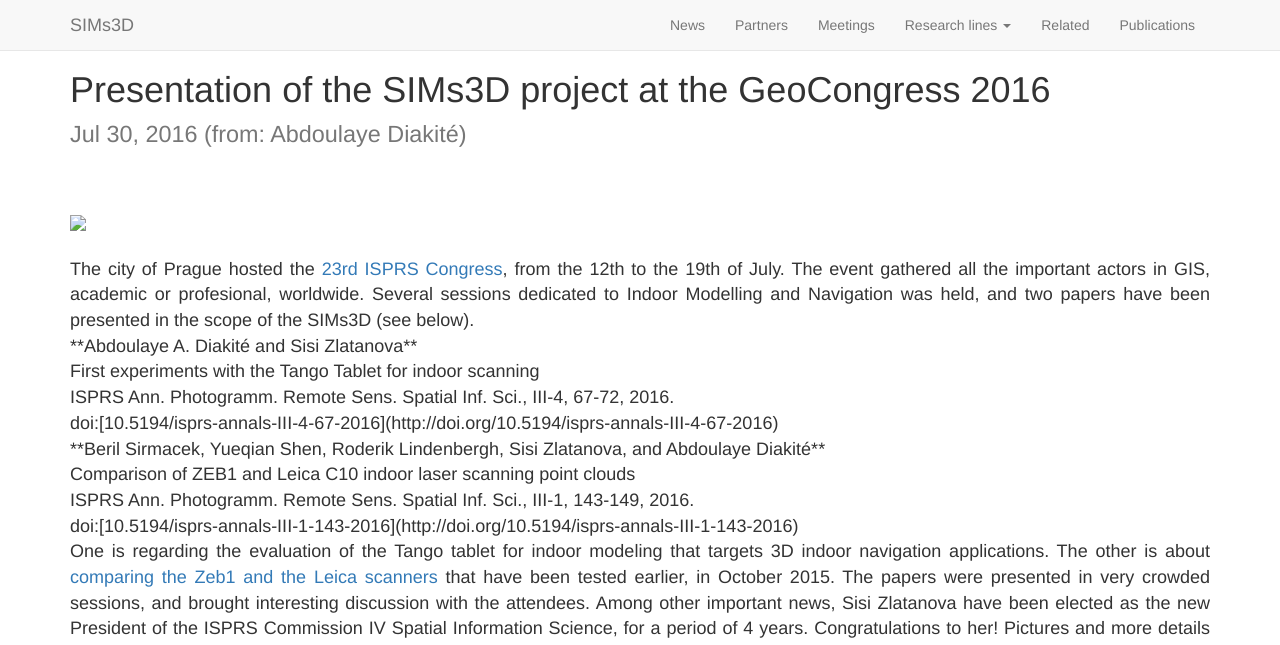
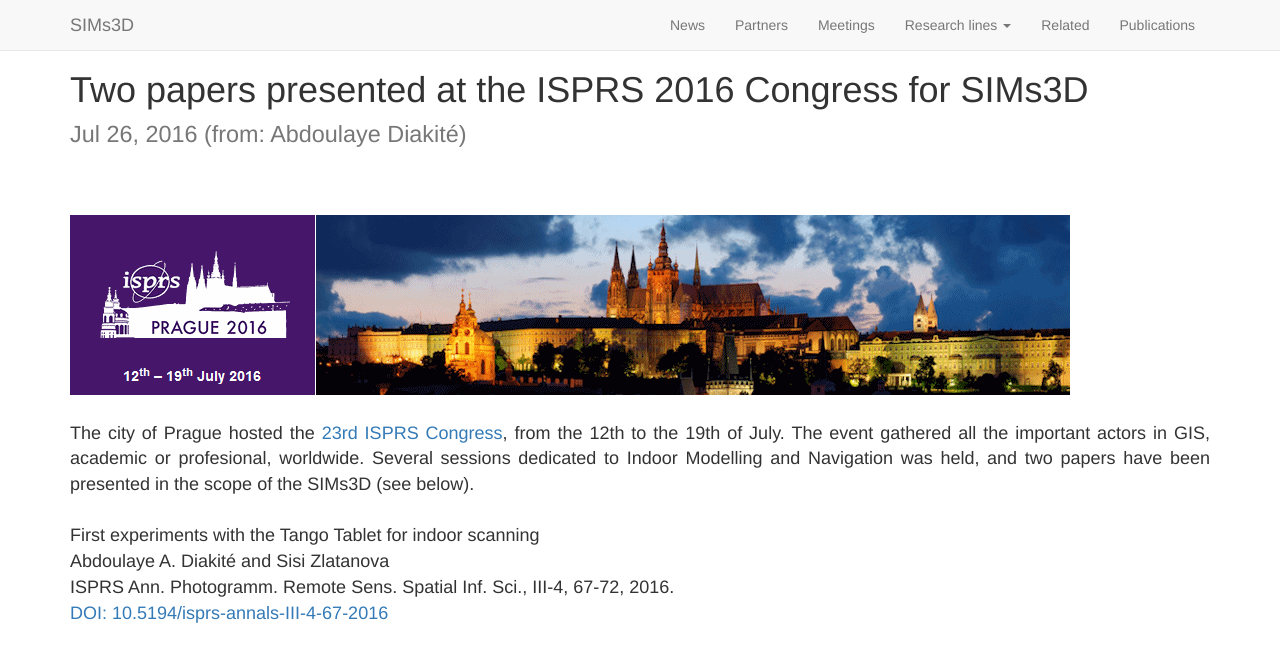
Before and after one commit to SIMs3D/sims3d.github.io, a Jekyll site: the page built from _posts/2016-07-26-isprs-2016.md, in a window 1280 px wide and 1400 px high. Shown: the top 645 px of the window. Built offline with Jekyll 4.4.1, drawn with Linux system fonts in a browser that asks for light colours; nearby versions of some CDN libraries; some of the changed text lies outside the part shown.

Commit message:
small corrections...

```diff
--- a/_posts/2016-07-26-isprs-2016.md
+++ b/_posts/2016-07-26-isprs-2016.md
@@ -1,8 +1,8 @@
 ---
 layout: post
-title:  "Presentation of the SIMs3D project at the GeoCongress 2016"
+title:  "Two papers presented at the ISPRS 2016 Congress for SIMs3D"
 categories: news
-date:   2016-07-30
+date:   2016-07-26
 author: Abdoulaye Diakité
 ---
 
@@ -16,46 +16,55 @@ author: Abdoulaye Diakité
 The city of Prague hosted the <a href="http://www.isprs2016-prague.com/">23rd ISPRS Congress</a>, from the 12th to the 19th of July. The event gathered all the important actors in GIS, academic or profesional, worldwide. Several sessions dedicated to Indoor Modelling and Navigation was held, and two papers have been presented in the scope of the SIMs3D (see below).
 
 <br>
-**Abdoulaye A. Diakité and Sisi Zlatanova**
-<br>First experiments with the Tango Tablet for indoor scanning
+<br>
+
+First experiments with the Tango Tablet for indoor scanning
+<br>Abdoulaye A. Diakité and Sisi Zlatanova
 <br>ISPRS Ann. Photogramm. Remote Sens. Spatial Inf. Sci., III-4, 67-72, 2016.
-<br>doi:[10.5194/isprs-annals-III-4-67-2016](http://doi.org/10.5194/isprs-annals-III-4-67-2016)
+<br><a href="http://doi.org/10.5194/isprs-annals-III-4-67-2016">DOI: 10.5194/isprs-annals-III-4-67-2016</a>
 
 <br>
+<br>
+
 **Beril Sirmacek, Yueqian Shen, Roderik Lindenbergh, Sisi Zlatanova, and Abdoulaye Diakité**
 <br>Comparison of ZEB1 and Leica C10 indoor laser scanning point clouds
 <br>ISPRS Ann. Photogramm. Remote Sens. Spatial Inf. Sci., III-1, 143-149, 2016.
-<br>doi:[10.5194/isprs-annals-III-1-143-2016](http://doi.org/10.5194/isprs-annals-III-1-143-2016)
+<br><a href="http://doi.org/10.5194/isprs-annals-III-1-143-2016">DOI: 10.5194/isprs-annals-III-1-143-2016</a>
 
 <br>
+<br>
+
 One is regarding the evaluation of the Tango tablet for indoor modeling that targets 3D indoor navigation applications. The other is about <a href="http://www.sims3d.net/news/fire-brigade-scanning/">comparing the Zeb1 and the Leica scanners</a> that have been tested earlier, in October 2015.
 The papers were presented in very crowded sessions, and brought interesting discussion with the attendees.
 
-Among other important news, Sisi Zlatanova have been elected as the new President of the ISPRS Commission IV Spatial Information Science, for a period of 4 years. Congratulations to her! Pictures and more details of the event can be found at the dedicated website of the conference.
+<br>
+<br>
+
+Among other important news, Sisi Zlatanova has been elected as the new President of the ISPRS Commission IV Spatial Information Science, for a period of 4 years. Congratulations to her! Pictures and more details of the event can be found at the dedicated website of the conference.
 
 <br>
 
 <div class="row">
   <div class="col-sm-12 col-md-4">
-    	<img src="/img/2016/isprs0.jpeg" style='height: 100%; width: 100%; object-fit: contain' />
+    	<img src="/img/2016/isprs0.jpg" style='height: 100%; width: 100%; object-fit: contain' />
   </div>
   <div class="col-sm-12 col-md-4">
-	<img src="/img/2016/isprs1.jpeg" style='height: 100%; width: 100%; object-fit: contain' />
+	<img src="/img/2016/isprs1.jpg" style='height: 100%; width: 100%; object-fit: contain' />
   </div>
   <div class="col-sm-12 col-md-4">
-	<img src="/img/2016/isprs2.jpeg" style='height: 100%; width: 100%; object-fit: contain' />
+	<img src="/img/2016/isprs2.jpg" style='height: 100%; width: 100%; object-fit: contain' />
   </div>
 </div>
 
 <div class="row">
   <div class="col-sm-12 col-md-4">
-    	<img src="/img/2016/isprs3.jpeg" style='height: 100%; width: 100%; object-fit: contain' />
+    	<img src="/img/2016/isprs3.jpg" style='height: 100%; width: 100%; object-fit: contain' />
   </div>
   <div class="col-sm-12 col-md-4">
-	<img src="/img/2016/isprs4.jpeg" style='height: 100%; width: 100%; object-fit: contain' />
+	<img src="/img/2016/isprs4.jpg" style='height: 100%; width: 100%; object-fit: contain' />
   </div>
   <div class="col-sm-12 col-md-4">
-	<img src="/img/2016/isprs5.jpeg" style='height: 100%; width: 100%; object-fit: contain' />
+	<img src="/img/2016/isprs5.jpg" style='height: 100%; width: 100%; object-fit: contain' />
   </div>
 </div>
 
```
Also changed, not shown: img/2016/isprs_header.png (added).
